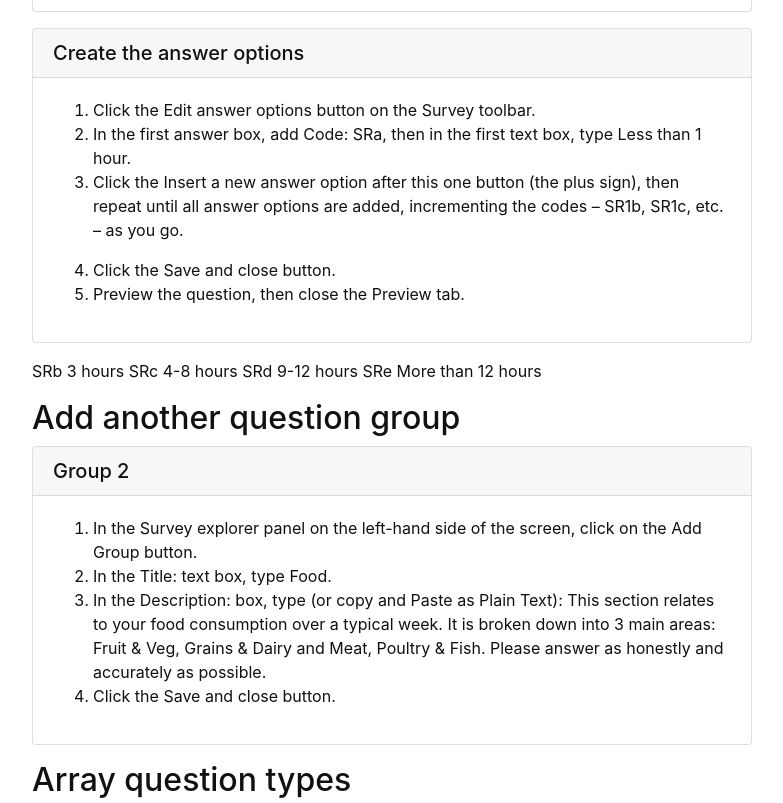
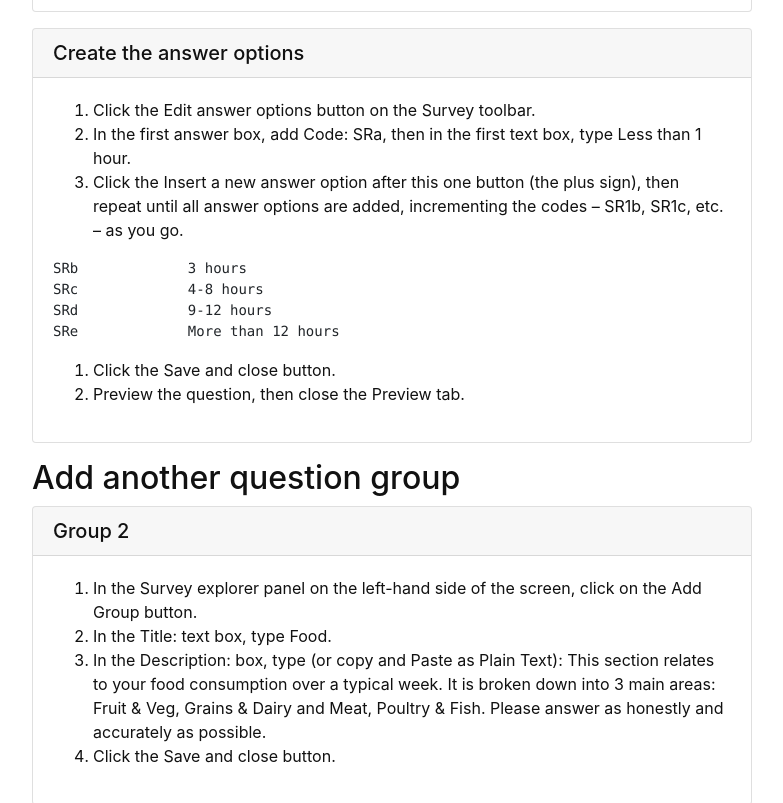
Before and after one commit to ybanens/survey-tool, a Jekyll site: the page built from content/3-arrays-quotas-logic.md, in a window 1280 px wide and 900 px high, scrolled down 2074 px, cut to the strip 0-803 px from the top of the window. Shown: the whole strip, without its empty margins (248-1031 px from the left). Built offline with Jekyll 4.4.1, drawn with Linux system fonts in a browser that asks for light colours.

````diff
--- a/content/3-arrays-quotas-logic.md
+++ b/content/3-arrays-quotas-logic.md
@@ -69,14 +69,17 @@ How much time do you usually spend sitting or reclining on a typical day?
 8.	Click the Insert a new answer option after this one button (the plus sign), then repeat until all answer options are added, incrementing the codes – SR1b, SR1c, etc. – as you go.
 
 
+```
+SRb		3 hours
+SRc		4-8 hours
+SRd		9-12 hours
+SRe		More than 12 hours
+```
+
 9.	Click the Save and close button.
 10.	Preview the question, then close the Preview tab.{% endcapture %}
 {% include card.md header="Create the answer options" text=text %}
 
-> SRb		3 hours
-> SRc		4-8 hours
-> SRd		9-12 hours
-> SRe		More than 12 hours
 
 ## Add another question group
 
````
